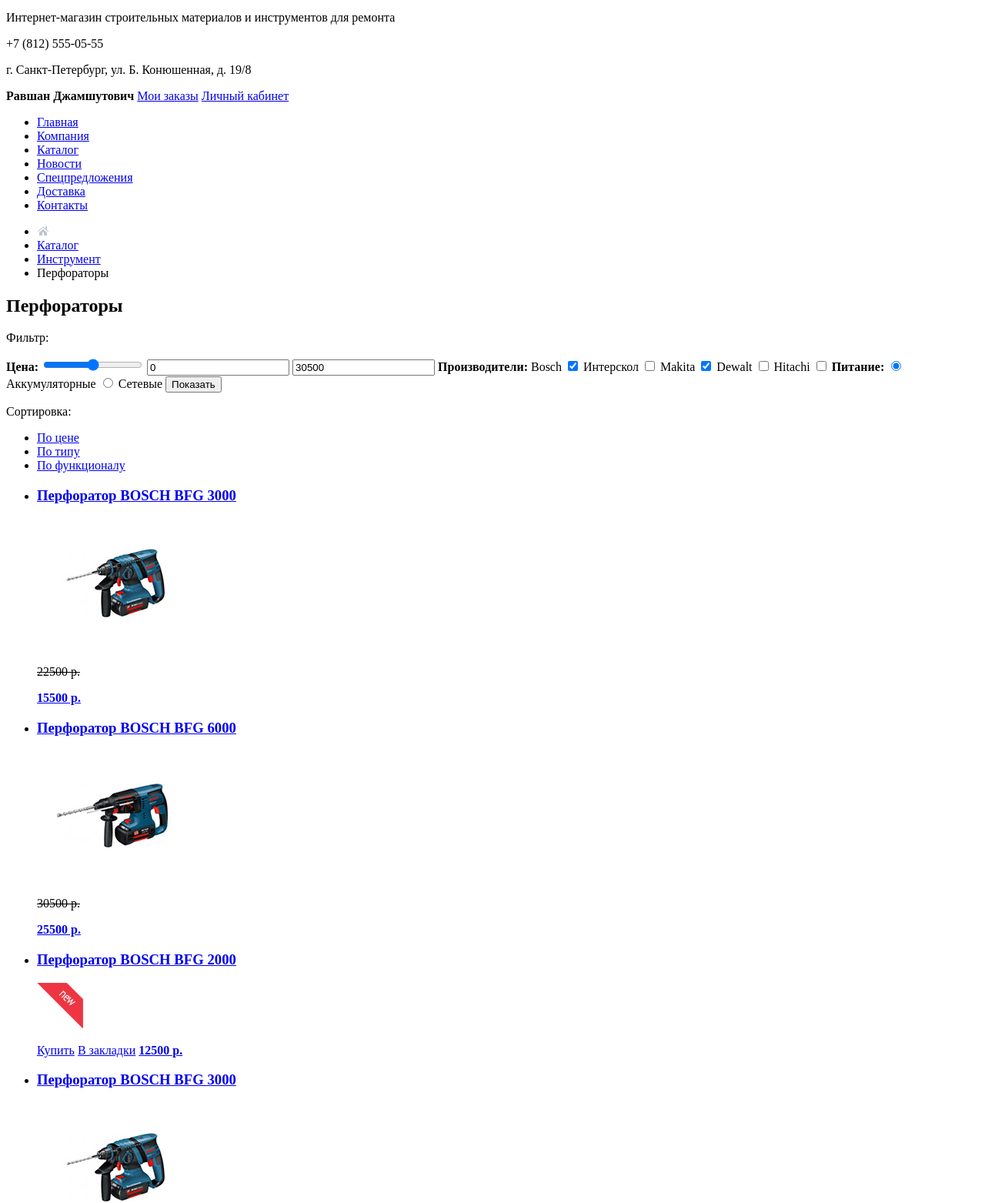
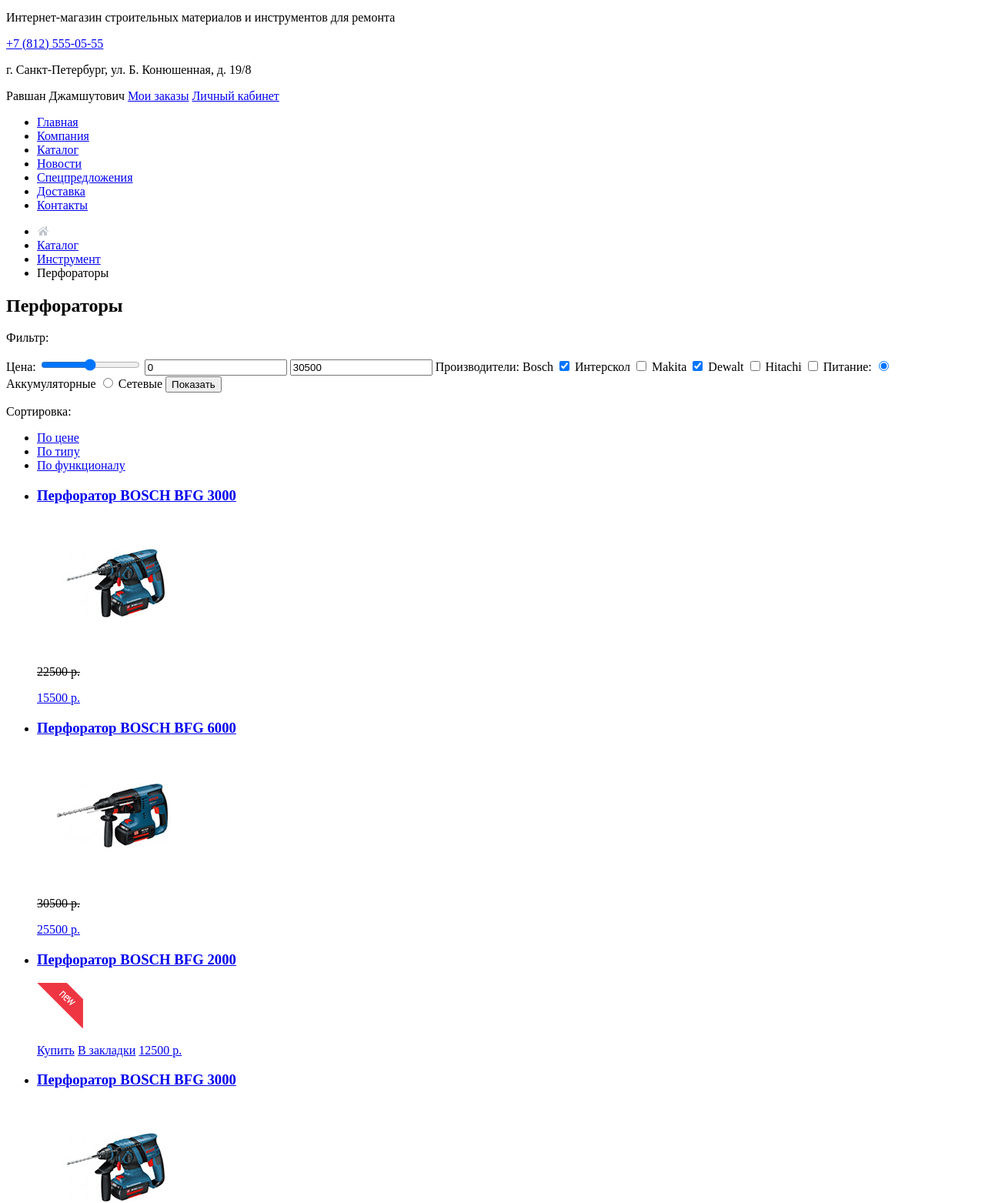
Before and after one commit to Helena-Kalikina/910291-technomart-25, a plain HTML site: page catalog.html in a window 1280 px wide. Shown: the part 75-1638 px from the top of the page at 77% size. Drawn offline with Linux system fonts and the light colour scheme.

Commit message:
доработка

```diff
--- a/catalog.html
+++ b/catalog.html
@@ -7,7 +7,6 @@
 		</head>
 		<body>
 				<header class="main-header">
-						<nav class="main-nav">
 								<a class="main-header-logo" href="index.html">
 										<img src="img/logo-technomart.svg" alt="Техномарт">
 								</a>
@@ -17,13 +16,12 @@
 								<a href="#">Закладки</a>
 								<a href="#">Корзина</a>
 								<a href="#">Оформить заказ</a>
-						</nav>
 				<section>
 						<p>Интернет-магазин строительных материалов	и инструментов для ремонта</p>
-						<p class="phone">+7 (812) 555-05-55</p>
+						<a class="tel" href="tel:+78125550555">+7 (812) 555-05-55</a>
 						<p>г. Санкт-Петербург, ул. Б. Конюшенная, д. 19/8</p>
 						<p>
-								<b>Равшан Джамшутович</b>
+								<span>Равшан Джамшутович</span>
 								<a href="#">Мои заказы</a>
 								<a href="#">Личный кабинет</a>
 						</p>
@@ -53,11 +51,11 @@
 				<h2>Перфораторы</h2>
 				<form action="">
 					<p>Фильтр:</p>
-					<b>Цена:</b>
+					<span>Цена:</span>
 					<input type="range">
 					<input type="text" value="0">
 					<input type="text" value="30500">
-					<b>Производители:</b>
+					<span>Производители:</span>
 					<label for="bosch">Bosch</label>
 					<input type="checkbox" id="bosch" name="manufacturers" checked>
 					<label for="interscol">Интерскол</label>
@@ -68,7 +66,7 @@
 					<input type="checkbox" id="dewalt" name="manufacturers">
 					<label for="hitachi">Hitachi</label>
 					<input type="checkbox" id="hitachi" name="manufacturers">
-					<b>Питание:</b>
+					<span>Питание:</span>
 					<label >
 						<input type="radio" name="power" value="аккумуляторные" checked> Аккумуляторные
 					</label>
@@ -101,7 +99,7 @@
 		<del>22500 р.</del>
 		</p>
 			<a href="#">
-			<b>15500 р.</b>
+			<span>15500 р.</span>
 			</a>
 	</li>
 	<li class="catalog-item">
@@ -119,7 +117,7 @@
 		<del>30500 р.</del>
 		</p>
 			<a href="#">
-			<b>25500 р.</b>
+			<span>25500 р.</span>
 			</a>
 	</li>
 	<li class="catalog-item">
@@ -134,7 +132,7 @@
 		<a href="#">Купить</a>
 		<a href="#">В закладки</a>
 			<a href="#">
-			<b>12500 р.</b>
+			<span>12500 р.</span>
 			</a>
 	</li>
 	<li class="catalog-item">
@@ -152,7 +150,7 @@
 		<del>22500 р.</del>
 		</p>
 			<a href="#">
-			<b>15500 р.</b>
+			<span>15500 р.</span>
 			</a>
 	</li>
 	<li class="catalog-item">
@@ -171,7 +169,7 @@
 		<del>30500 р.</del>
 		</p>
 			<a href="#">
-			<b>25500 р.</b>
+			<span>25500 р.</span>
 			</a>
 	</li>
 	<li class="catalog-item">
@@ -186,7 +184,7 @@
 			</a>
 		</p>
 			<a href="#">
-			<b>12500 р.</b>
+			<span>12500 р.</span>
 			</a>
 	</li>
 	<li class="catalog-item">
@@ -205,7 +203,7 @@
 		<del>22500 р.</del>
 		</p>
 			<a href="#">
-			<b>15500 р.</b>
+			<span>15500 р.</span>
 			</a>
 	</li>
 	<li class="catalog-item">
@@ -223,7 +221,7 @@
 		<del>30500 р.</del>
 		</p>
 			<a href="#">
-			<b>25500 р.</b>
+			<span>25500 р.</span>
 			</a>
 	</li>
 	<li class="catalog-item">
@@ -238,7 +236,7 @@
 			</a>
 		</p>
 			<a href="#">
-			<b>12500 р.</b>
+			<span>12500 р.</span>
 			</a>
 	</li>
 </ul>
@@ -268,7 +266,7 @@
 				<li><a href="#">Спецпредложения</a></li>
 			</ul>
 				<p>г. Санкт-Петербург, ул. Б. Конюшенная, д. 19/8</p>
-				<p>+7 (812) 555-05-55</p>
+				<a class="tel" href="tel:+78125550555">+7 (812) 555-05-55</a>
 			<p>2010-2019 Компания &#171;Техномарт&#171; <br>
 				Все права защищены
 			</p>
@@ -282,7 +280,7 @@
 			<p>Обратная связь:
 				<a href="mailto:mail@htmlacademy.ru">mail@htmlacademy.ru</a>
 			</p>
-			<p>Разработано &#8212; <br>
+			<p>Разработано &#8212;
 				<a href="https://htmlacademy.ru/intensive/htmlcss">htmlacademy.ru</a>
 			</p>
 		</footer>
```
Also changed, not shown: index.html (+5 -7 lines).
